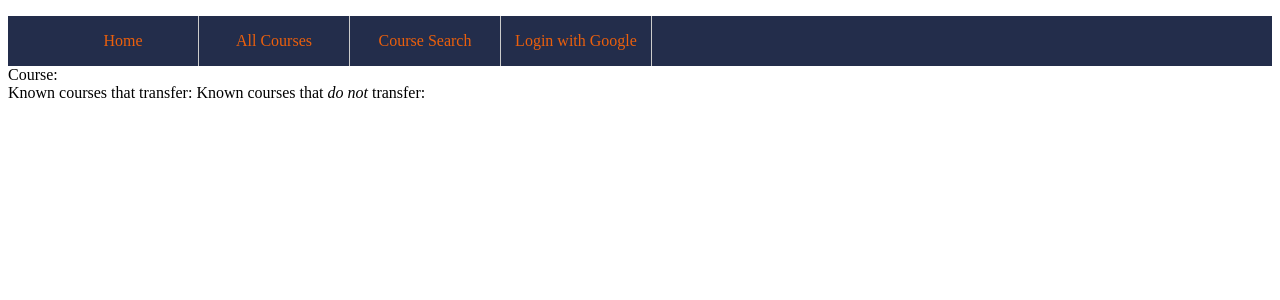
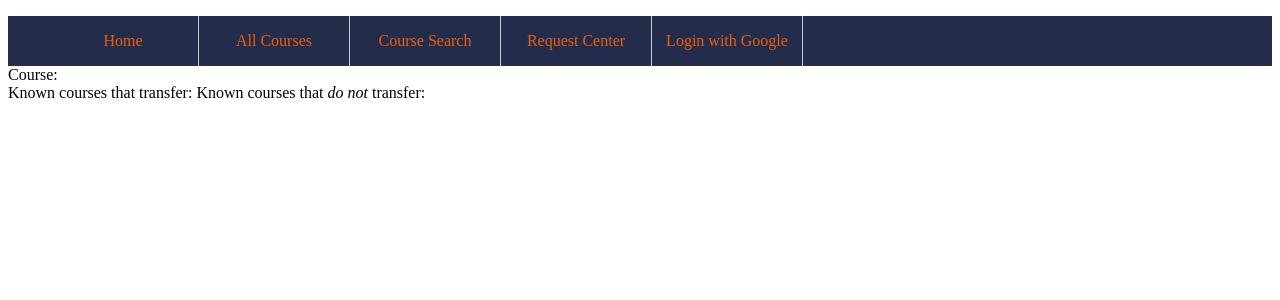
Before and after one commit to bdoniger/transfer-course-equivalencies, a Django app: page /info/ in a window 1280 px wide. Shown: the top 300 px of the page. Run offline with Django 4.2, Linux system fonts and the light colour scheme; data that the repository does not hold is empty; some libraries are stand-ins or nearby versions.

Commit message:
mispellings

```diff
--- a/TransferGuide/templates/TransferGuide/courseInfo.html
+++ b/TransferGuide/templates/TransferGuide/courseInfo.html
@@ -59,11 +59,13 @@ li name {
 
 <body>
 {% load socialaccount %}
-<nav>
+
+    <nav>
     <ul>
      <li><a href="{% url 'index' %}">Home</a></li>
      <li><a href="{% url 'allCourses' %}">All Courses</a></li>
      <li><a href="{% url 'search_results' %}">Course Search</a></li>
+     <li><a href="{% url 'student_request' %}">Request Center</a></li>
         {% if user.is_authenticated %}
         <li><name>Welcome {{ user.username }}!</name></li>
         <li><a href="{% url 'logout' %}">Logout</a></li>
@@ -72,6 +74,7 @@ li name {
         {% endif %}
     </ul>
 </nav>
+
 <div>
     <a>Course:</a>
     {% if course_info %}
--- a/TransferGuide/templates/TransferGuide/login.html
+++ b/TransferGuide/templates/TransferGuide/login.html
@@ -82,7 +82,7 @@ li name {
      <li><a href="{% url 'index' %}">Home</a></li>
      <li><a href="{% url 'allCourses' %}">All Courses</a></li>
      <li><a href="{% url 'search_results' %}">Course Search</a></li>
-     <li><a href="{% url 'student_request' %}">Request1 center</a></li>
+     <li><a href="{% url 'student_request' %}">Request Center</a></li>
         {% if user.is_authenticated %}
         <li><name>Welcome {{ user.username }}!</name></li>
         <li><a href="{% url 'logout' %}">Logout</a></li>
@@ -91,6 +91,7 @@ li name {
         {% endif %}
     </ul>
 </nav>
+
     {% if user.is_superuser %}
 
           <p>Logged in as {{ user.username }} (admin)</p>
```
